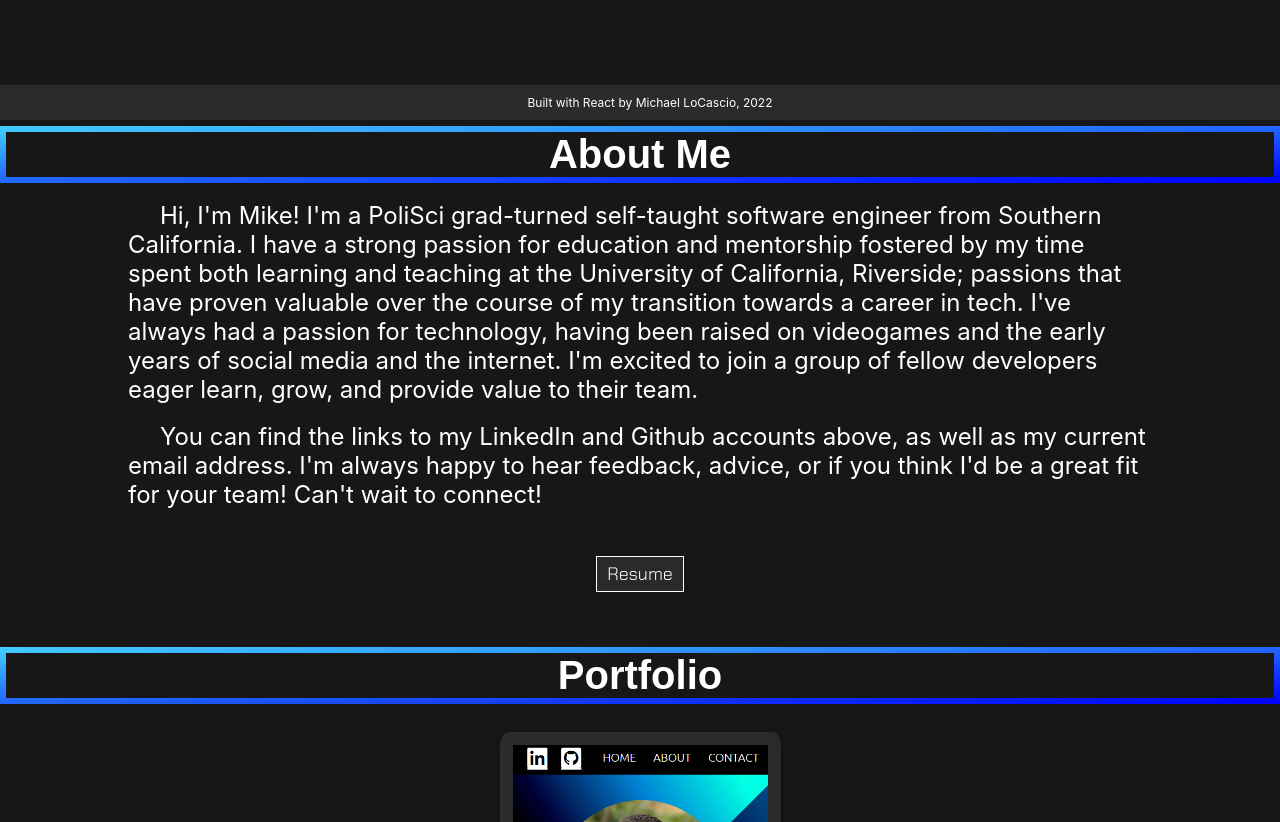
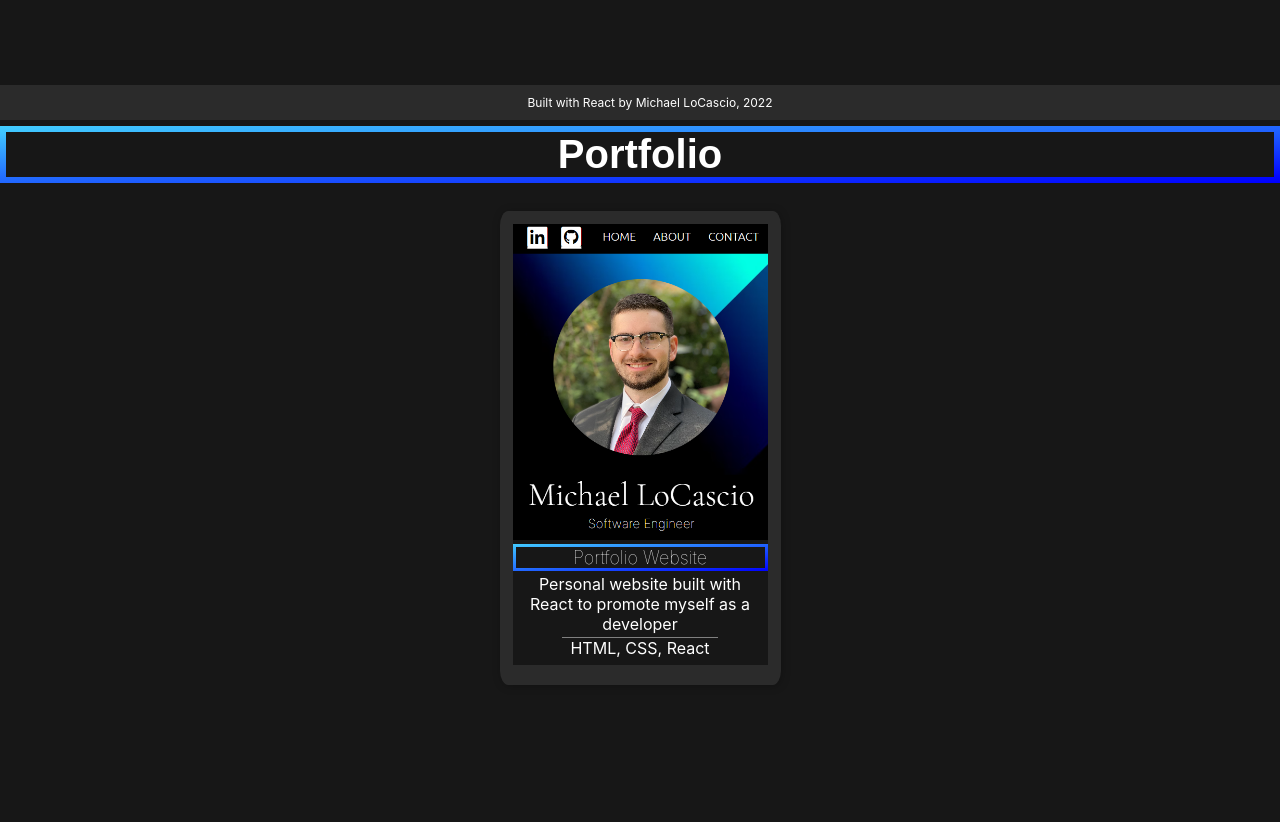
Before and after one commit to Gitmsl/msl-website, a React (Create React App) app: page / in a window 1280 px wide. Shown: the part 680-1502 px from the top of the page. After the commit the page ends 1413 px from the top, so only its background shows below. Built offline with nearby package versions, Linux system fonts and the light colour scheme.

Commit message:
Removed About, adjusted Resume
About jsx and css obsolete due to presence within Header component, removed. Resume component removed from App.js, as it is a component of the Topbar component only.

```diff
--- a/src/App.js
+++ b/src/App.js
@@ -1,8 +1,6 @@
 import TopBar from "./topbar/TopBar"
 import Header from "./header/Header"
-import About from "./about/About"
 import Footer from "./footer/Footer"
-import Resume from "./resume/Resume"
 import Portfolio from "./portfolio/Portfolio"
 
 function App() {
@@ -10,8 +8,6 @@
     <>
       <TopBar />
       <Header />
-      <About />
-      <Resume />
       <Portfolio />
       <Footer />
     </>
--- a/src/about/About.jsx
+++ /dev/null
@@ -1,20 +0,0 @@
-import React from 'react'
-import './about.css'
-
-export default function About() {
-    return(
-        <div className='about'>
-            <h1 className='aboutTitle'>About Me</h1>
-            <p className='aboutText'>Hi, I'm Mike! I'm a PoliSci grad-turned self-taught software
-            engineer from Southern California. I have a strong passion for education and mentorship
-            fostered by my time spent both learning and teaching at the University of California, Riverside;
-            passions that have proven valuable over the course of my transition towards a career in tech.
-            I've always had a passion for technology, having been raised on videogames and the early
-            years of social media and the internet. I'm excited to join a group of fellow
-            developers eager learn, grow, and provide value to their team. </p>
-            <p className='aboutText'>You can find the links to my LinkedIn and Github accounts above,
-            as well as my current email address. I'm always happy to hear feedback, advice, or if you
-            think I'd be a great fit for your team! Can't wait to connect!</p>
-        </div>
-    )
-}
--- a/src/about/about.css
+++ /dev/null
@@ -1,71 +0,0 @@
-.about {
-    color: white;
-    text-align: center;
-}
-
-.aboutTitle {
-    font-family: 'Oswald', sans-serif;
-    font-size: 2rem;
-    border: solid 6px ; /*placeholder section separator*/
-    border-image-source: linear-gradient(to bottom right, rgb(66, 205, 255), rgb(0, 0, 255) );
-    border-image-slice: 4;
-    margin: 0;
-}
-
-.aboutText {
-    font-family: 'Inter', sans-serif;
-    font-size: 1rem;
-    margin: 18px 10%;
-    text-align: left;
-    text-indent: 2rem;
-}
-
-@media screen and (min-width: 480px) { /* for screens b/w large smartphones & tablet*/
-    .about {
-        color: white;
-        text-align: center;
-    }
-
-    .aboutTitle {
-        font-family: 'Oswald', sans-serif;
-        font-size: 2.5rem;
-        border: solid 6px ; /*placeholder section separator*/
-        border-image-source: linear-gradient(to bottom right, rgb(66, 205, 255), rgb(0, 0, 255) );
-        border-image-slice: 4;
-        margin: 0;
-    }
-
-    .aboutText {
-        font-family: 'Inter', sans-serif;
-        font-size: 1.3rem;
-        margin: 18px 10%;
-        text-align: left;
-        text-indent: 2rem;
-    }
-
-}
-
-@media screen and (min-width: 768px) { /*larger than tablet size screens*/
-    .about {
-        color: white;
-        text-align: center;
-    }
-
-    .aboutTitle {
-        font-family: 'Oswald', sans-serif;
-        font-size: 2.5rem;
-        border: solid 6px ; /*placeholder section separator*/
-        border-image-source: linear-gradient(to bottom right, rgb(66, 205, 255), rgb(0, 0, 255) );
-        border-image-slice: 4;
-        margin: 0;
-    }
-
-    .aboutText {
-        font-family: 'Inter', sans-serif;
-        font-size: 1.5rem;
-        margin: 18px 10%;
-        text-align: left;
-        text-indent: 2rem;
-    }
-
-}
--- a/src/topbar/TopBar.jsx
+++ b/src/topbar/TopBar.jsx
@@ -1,5 +1,6 @@
 import React from 'react'
 import "./topbar.css"
+import Resume from "../resume/Resume"
 
 export default function TopBar() {
   return (
```
Also changed, not shown: src/resume/Resume.jsx (+7 -1 lines).
